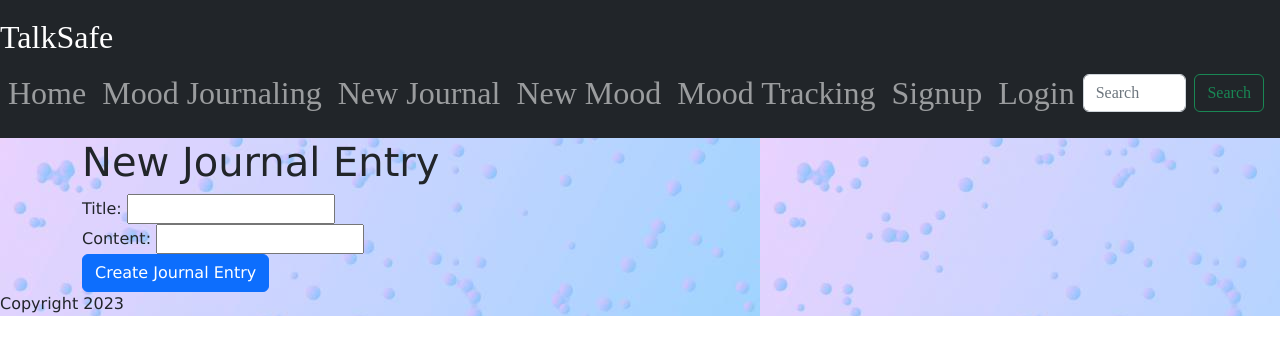
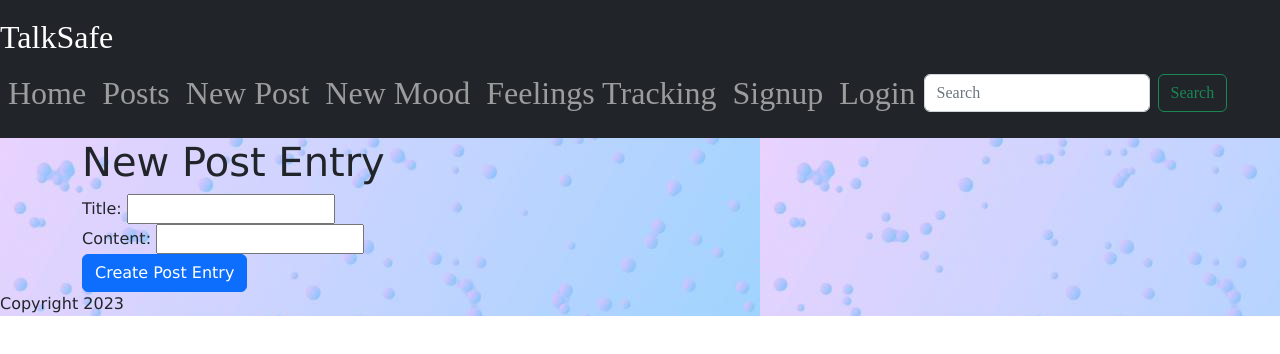
Before and after one commit to JoseMRodriguezO/mental-health-app, a React (Vite) app: page /journal_entries/new in a window 1280 px wide. Shown: the top 354 px of the page. Built offline with nearby package versions, Linux system fonts and the light colour scheme; no server answers.

Commit message:
Some CSS changes

```diff
--- a/src/Header.jsx
+++ b/src/Header.jsx
@@ -30,12 +30,12 @@ export function Header() {
               </li>
               <li className="nav-item">
                 <Link className="nav-link" to="/journal_entries">
-                  Mood Journaling
+                  Posts
                 </Link>
               </li>
               <li className="nav-item">
                 <Link className="nav-link" to="/journal_entries/new">
-                  New Journal
+                  New Post
                 </Link>
               </li>
               <li className="nav-item">
@@ -45,7 +45,7 @@ export function Header() {
               </li>
               <li className="nav-item">
                 <Link className="nav-link" to="/moods">
-                  Mood Tracking
+                  Feelings Tracking
                 </Link>
               </li>
 
--- a/src/JournalEntriesIndex.jsx
+++ b/src/JournalEntriesIndex.jsx
@@ -1,7 +1,7 @@
 export function JournalEntriesIndex(props) {
   return (
     <div>
-      <h1>Mood Journaling</h1>
+      <h1>Mood Posts</h1>
       <div className="row" style={{ background: "lightblue", fontWeight: "bolder", fontSize: "1rem" }}>
         {props.journalEntries.map((journalEntry) => (
           <div key={journalEntry.id} className="col-sm-4">
--- a/src/JournalEntriesNew.jsx
+++ b/src/JournalEntriesNew.jsx
@@ -7,7 +7,7 @@ export function JournalEntriesNew(props) {
 
   return (
     <div>
-      <h1>New Journal Entry </h1>
+      <h1>New Post Entry </h1>
       <form onSubmit={handleSubmit}>
         <div>
           Title: <input name="title" type="text" />
@@ -16,7 +16,7 @@ export function JournalEntriesNew(props) {
           Content: <input name="content" type="text" />
         </div>
         <button type="submit" className="btn btn-primary">
-          Create Journal Entry
+          Create Post Entry
         </button>
       </form>
     </div>
--- a/src/MoodsIndex.jsx
+++ b/src/MoodsIndex.jsx
@@ -2,7 +2,7 @@ import { MoodChart } from "./Chart";
 export function MoodsIndex(props) {
   return (
     <div>
-      <MoodChart />;<h1>Mood Tracking</h1>
+      <MoodChart />;<h1>Feelings Tracking</h1>
       <div className="row">
         {props.moods.map((mood) => (
           <div key={mood.id} className="col-sm-4">
```
